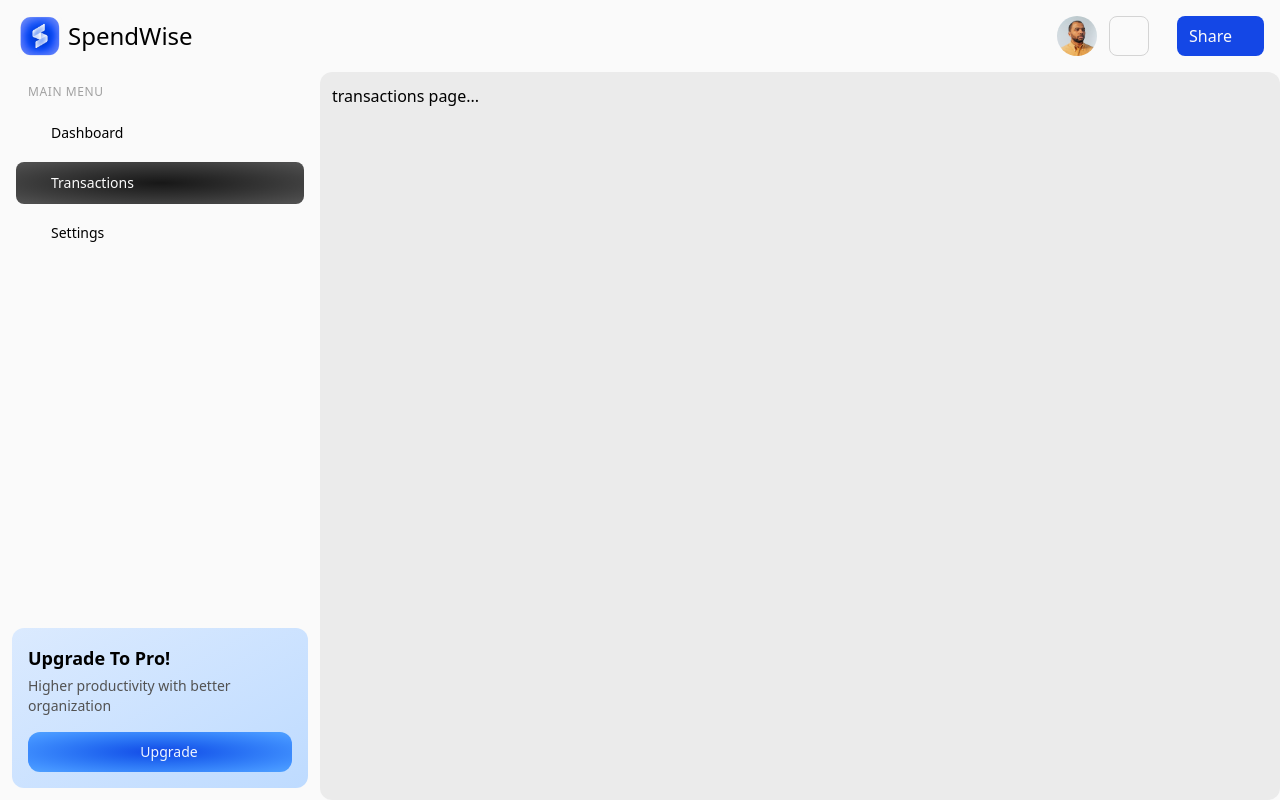
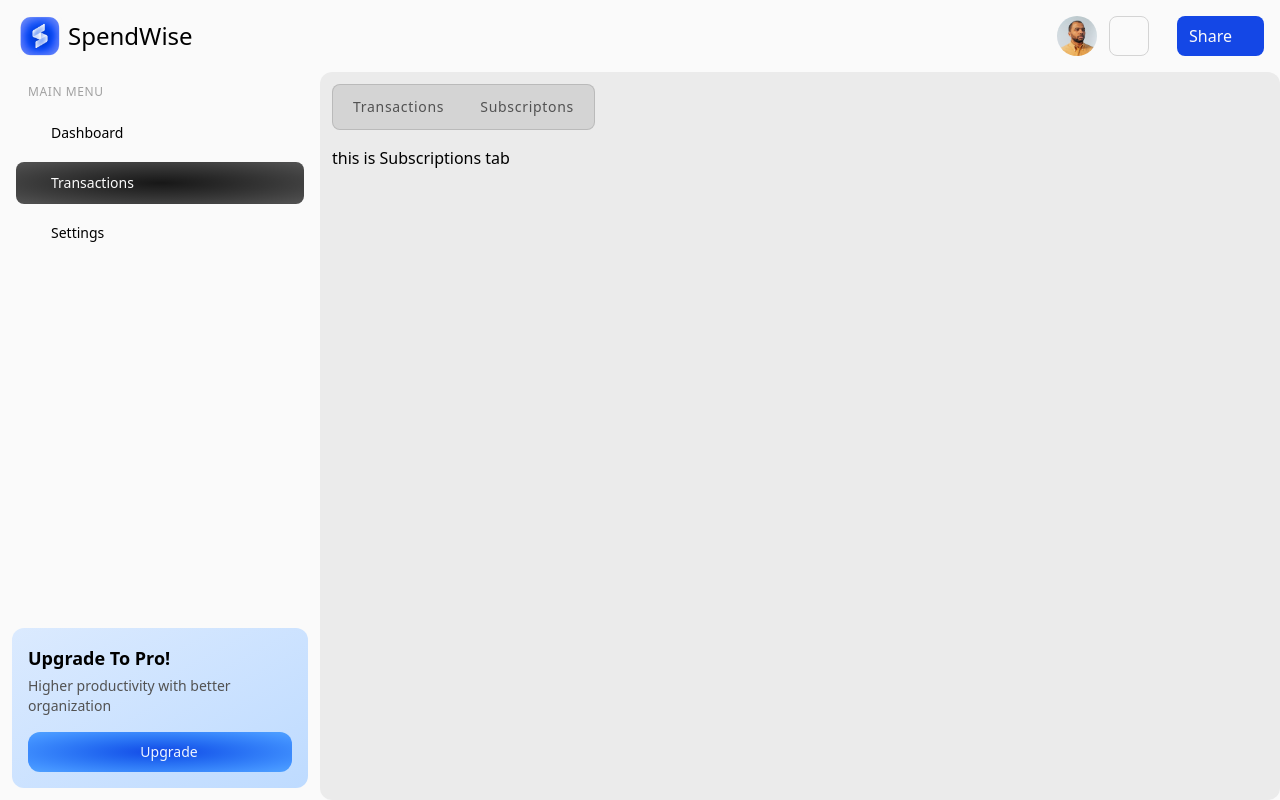
Before and after one commit to Slayer-X164/spendwise, a Next.js app: page /transactions in a window 1280 px wide. Built offline with nearby package versions, Linux system fonts and the light colour scheme; some icons are missing.

Commit message:
feat: add TabChangeButtons for tab navigation and TabLoading component for loading state; enhance RootLayout with suspense for children

```diff
--- a/app/(product)/layout.tsx
+++ b/app/(product)/layout.tsx
@@ -1,6 +1,8 @@
 import type { Metadata } from "next";
 import Sidebar from "@/components/ui/Sidebar";
 import Header from "@/components/ui/Header";
+import { Suspense } from "react";
+import TabLoading from "@/components/ui/TabLoading";
 
 export const metadata: Metadata = {
   title: "Spendwise",
@@ -10,13 +12,13 @@ export const metadata: Metadata = {
 export default function RootLayout({ children }: LayoutProps<"/">) {
   return (
     <>
-        <Header />
-        <div className="flex flex-row">
-          <Sidebar />
-          <div className="bg-neutral-200/70 flex-1 rounded-xl sm:rounded-l-xl  p-2 sm:p-3">
-            {children}
-          </div>
+      <Header />
+      <div className="flex flex-row">
+        <Sidebar />
+        <div className="bg-neutral-200/70 flex-1 rounded-xl sm:rounded-l-xl  p-2 sm:p-3">
+          <Suspense fallback={<TabLoading/>}>{children}</Suspense>
         </div>
+      </div>
     </>
   );
 }
--- a/app/(product)/transactions/page.tsx
+++ b/app/(product)/transactions/page.tsx
@@ -1,5 +1,20 @@
-export default function transactions(){
+import TabChangeButtons from "@/components/transactions_page/TabChangeButtons";
+
+export default async function transactions({
+  searchParams,
+}: {
+  searchParams: Promise<{ tab: "transactions" | "subscriptions" }>;
+}) {
+
+  const { tab } = await searchParams;
   return (
-    <main>transactions page...</main>
-  )
+    <main className="flex flex-col w-full h-full items-start gap-4 ">
+      <TabChangeButtons/>
+      {tab == "transactions" ? (
+        <div>this is Transactions tab</div>
+      ) : (
+        <div>this is Subscriptions tab</div>
+      )}
+    </main>
+  );
 }
--- /dev/null
+++ b/components/transactions_page/TabChangeButtons.tsx
@@ -0,0 +1,32 @@
+"use client";
+import Link from "next/link";
+import { useSearchParams } from "next/navigation";
+import { useCallback } from "react";
+
+export default function TabChangeButtons() {
+  const searchParams = useSearchParams();
+  const updateSearchParams = useCallback(
+    (key: string, value: string) => {
+      const params = new URLSearchParams(searchParams.toString());
+      params.set(key, value);
+      return params.toString();
+    },
+    [searchParams],
+  );
+  return (
+    <div className="bg-neutral-300 border border-neutral-400/50 p-1 flex items-center gap-1 rounded-lg text-sm font-medium">
+      <Link
+        href={`/transactions?${updateSearchParams("tab", "transactions")}`}
+        className={`${searchParams.get("tab") === "transactions" ? "bg-linear-to-br from-neutral-950 via-neutral-700 to-neutral-950 text-white" : "text-neutral-600"} px-4 py-2 rounded-md tracking-wider`}
+      >
+        Transactions
+      </Link>
+      <Link
+        href={`/transactions?${updateSearchParams("tab", "subscriptions")}`}
+        className={`${searchParams.get("tab") === "subscriptions" ? "bg-linear-to-br from-neutral-950 via-neutral-700 to-neutral-950 text-white" : "text-neutral-600"} px-4 py-2 rounded-md tracking-wider`}
+      >
+        Subscriptons
+      </Link>
+    </div>
+  );
+}
--- /dev/null
+++ b/components/ui/TabLoading.tsx
@@ -0,0 +1,7 @@
+export default function TabLoading(){
+  return (
+    <main className="w-full h-60 bg-blue-600">
+      <div className="w-20 h-20 rounded-full border-r-2 animate-spin border-black"></div>
+    </main>
+  )
+}
```
